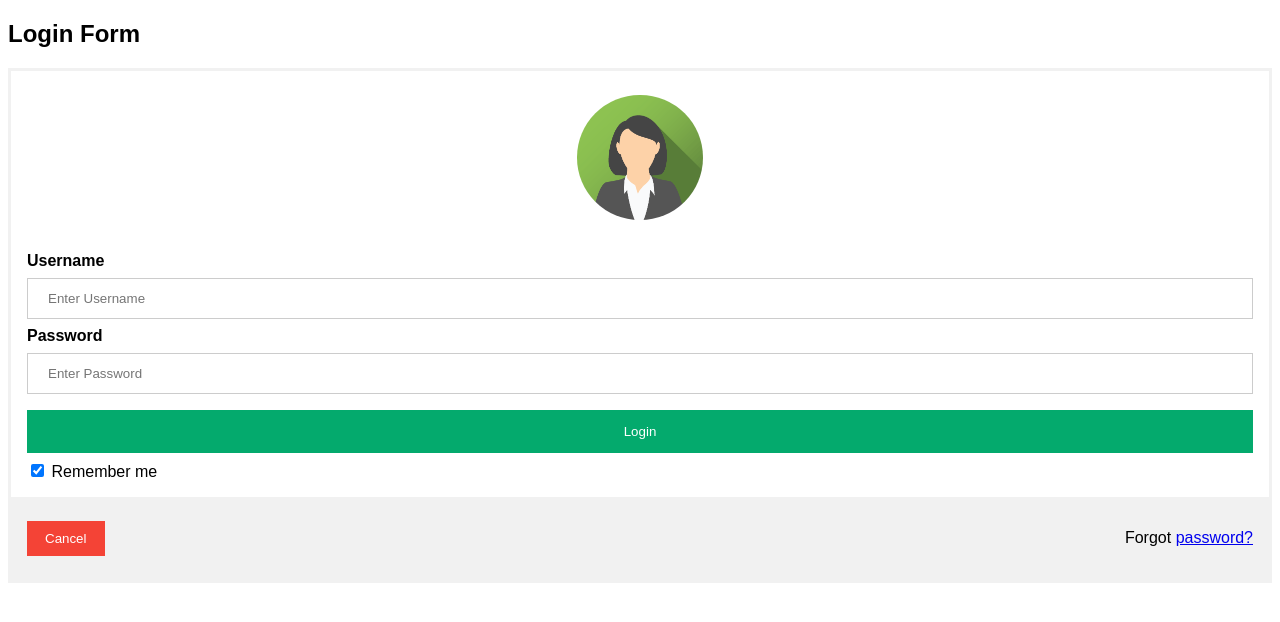
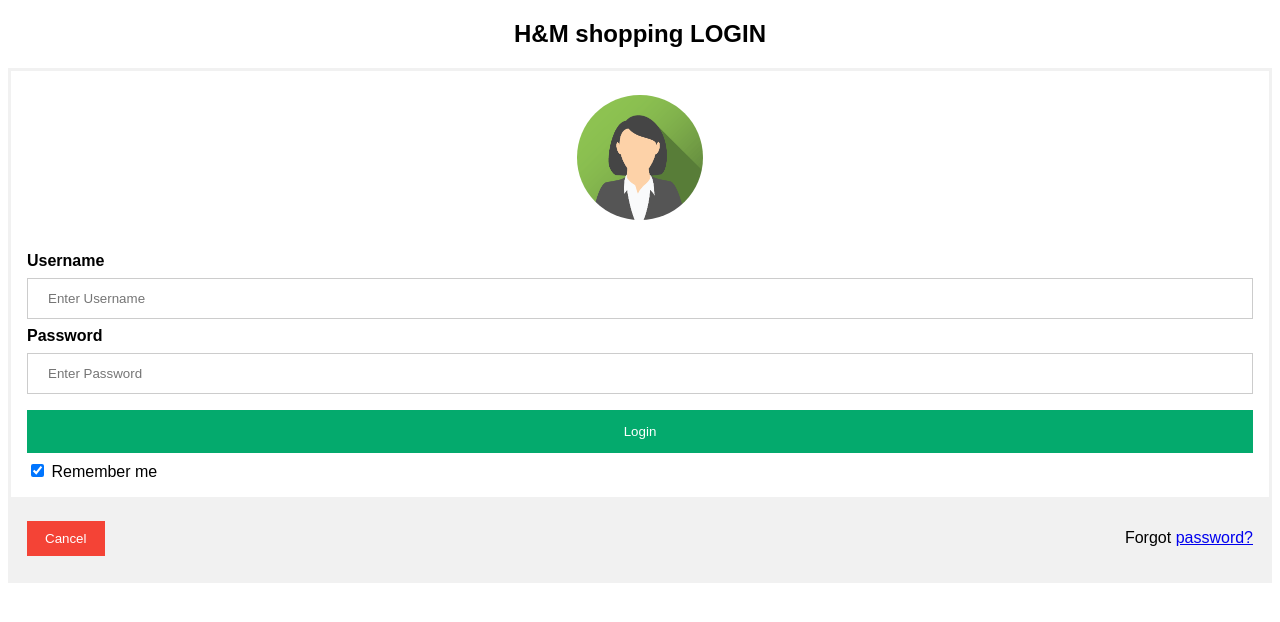
Before and after one commit to chandu456838/jay2022, a plain HTML site: page index.html in a window 1280 px wide. Drawn offline with Linux system fonts and the light colour scheme.

Commit message:
login name changed

```diff
--- a/index.html
+++ b/index.html
@@ -68,7 +68,7 @@ span.psw {
 </head>
 <body>
 
-<h2>Login Form</h2>
+<center><h2>H&M shopping LOGIN</h2></center>
 
 <form action="/action_page.php" method="post">
   <div class="imgcontainer">
```
